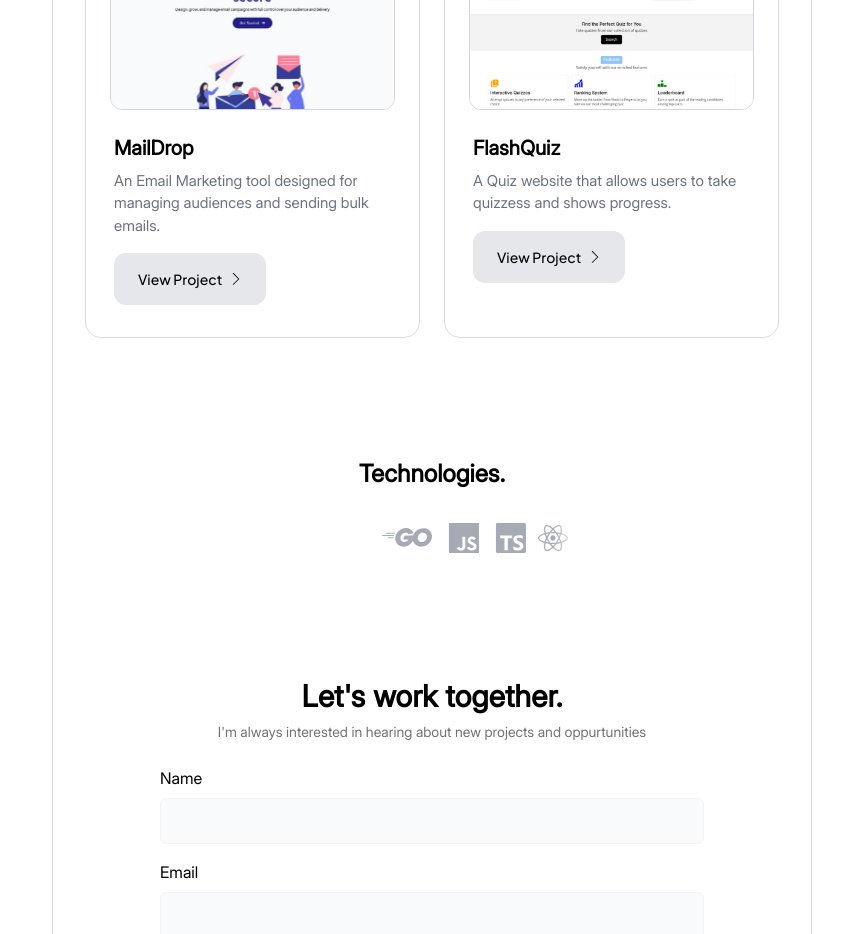
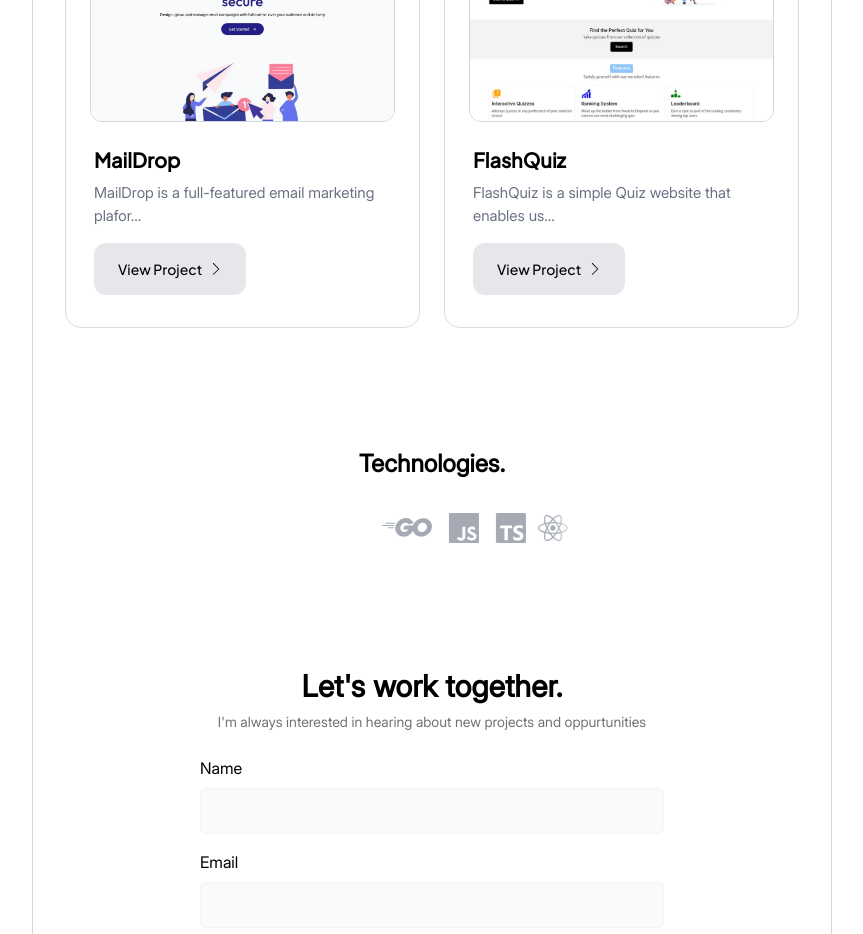
Before and after one commit to Habeebamoo/MyPortfolio, a Next.js app: page / in a window 1280 px wide. Shown: the part 1620-2554 px from the top of the page, without its empty margins (208-1071 px from the left). Built offline with nearby package versions, Linux system fonts and the light colour scheme.

Commit message:
updated project display section

```diff
--- a/app/page.tsx
+++ b/app/page.tsx
@@ -5,7 +5,7 @@ import Main from "@/components/Main"
 
 const page = () => {
   return (
-    <main className="px-6 sm:w-150 md:w-190 border-l border-r border-gray-300 mx-auto">
+    <main className="px-6 sm:w-150 md:w-200 border-l border-r border-gray-300 mx-auto">
       <Header />
       <Hero />
       <Main />
--- a/components/Main.tsx
+++ b/components/Main.tsx
@@ -6,6 +6,7 @@ import { LiaNodeJs } from "react-icons/lia"
 import { BsSend } from "react-icons/bs"
 import { RiNextjsFill } from "react-icons/ri"
 import ProjectDisplay from "./ProjectDisplay"
+import { projects } from "@/data/projects"
 
 const Main = () => {
   return (
@@ -31,20 +32,18 @@ const Main = () => {
       <section className="mt-30 px-2 md:max-w-200 mx-auto">
         <h1 className="font-inter font-bold text-xl md:text-2xl text-center mb-10">Some Of My Projects.</h1>
 
-        {/* display */}
         <div className="grid grid-cols-1 gap-6 md:grid-cols-2">
-          <ProjectDisplay
-            img="/maildrop-img1.png"
-            title="MailDrop"
-            description="An Email Marketing tool designed for managing audiences and sending bulk emails."
-            location="/project/maildrop"
-          />
-          <ProjectDisplay
-            img="/flash-img1.png"
-            title="FlashQuiz"
-            description="A Quiz website that allows users to take quizzess and shows progress."
-            location="/project/flashquiz"
-          />
+          {projects.map((prj, i) => {
+            return (
+              <ProjectDisplay
+                key={i}
+                title={prj.name}
+                img={prj.images[0]}
+                description={prj.about}
+                location={prj.location}
+              />
+            )
+          })}
         </div>
       </section>
 
@@ -70,7 +69,7 @@ const Main = () => {
       </section>
 
       {/* Contact */}
-      <section className="mt-20 md:mt-30 px-2 sm:w-100 md:w-140 mx-auto">
+      <section className="mt-20 md:mt-30 px-2 sm:w-100 md:w-120 mx-auto">
         <h1 className="font-inter font-bold text-2xl md:text-3xl text-center">Let's work together.</h1>
 
         <p className="text-muted text-center font-inter text-sm mt-2">
--- a/components/ProjectDisplay.tsx
+++ b/components/ProjectDisplay.tsx
@@ -17,15 +17,23 @@ const ProjectDisplay = ({ img, title, description, location }: Props) => {
     router.push(location)
   }
 
+  const truncate = (text: string, maxLength: number) => {
+    if (text.length <= maxLength) {
+      return text;
+    } else {
+      return text.slice(0, maxLength) + '...';
+    }
+  };
+
   return (
     <div className="border border-mutedLg backdrop-blur-md p-6 rounded-2xl">
       <div className="rounded-xl overflow-hidden border border-gray-300">
         <img src={img} className="w-full h-full" />
       </div>
       <div className="pl-1 mb-2 mt-6">
-        <h1 className="font-inter font-bold text-xl">{title}</h1>
+        <h1 className="font-jsans font-bold text-xl">{title}</h1>
 
-        <p className="mt-2 font-inter text-[15px] text-gray-500 mb-4">{description}</p>
+        <p className="mt-2 font-inter text-[15px] text-gray-500 mb-4">{truncate(description, 50)}</p>
 
         <button
           onClick={toProject}
--- a/data/projects.ts
+++ b/data/projects.ts
@@ -10,6 +10,7 @@ export const projects: Project[] = [
     url: "https://maildrop.netlify.app",
     repo: "https://github.com/Habebamoo/MailDrop",
     images: ["/maildrop-img1.png", "/maildrop-img2.png", "/maildrop-img3.png", "/maildrop-img4.png"],
+    location: "/project/maildrop",
     createdAt: "2025-07-06",
     updatedAt: "2026-01-24"
   }, {
@@ -21,6 +22,7 @@ export const projects: Project[] = [
     url: "https://flashquiz.netlify.app",
     repo: "https://github.com/Habebamoo/Flashquiz",
     images: ["/flash-img1.png", "/flash-img2.png", "/flash-img-3.png", "/flash-img4.png"],
+    location: "/project/flashquiz",
     createdAt: "2025-06-28",
     updatedAt: "2026-10-15"
   }
--- a/types/project.ts
+++ b/types/project.ts
@@ -7,6 +7,7 @@ export interface Project {
   url: string,
   repo: string,
   images: string[],
+  location: string
   createdAt: string,
   updatedAt: string
 }
```
